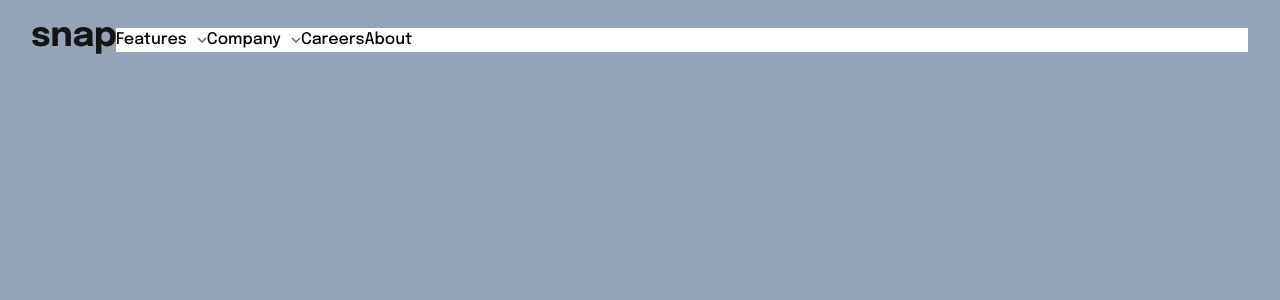
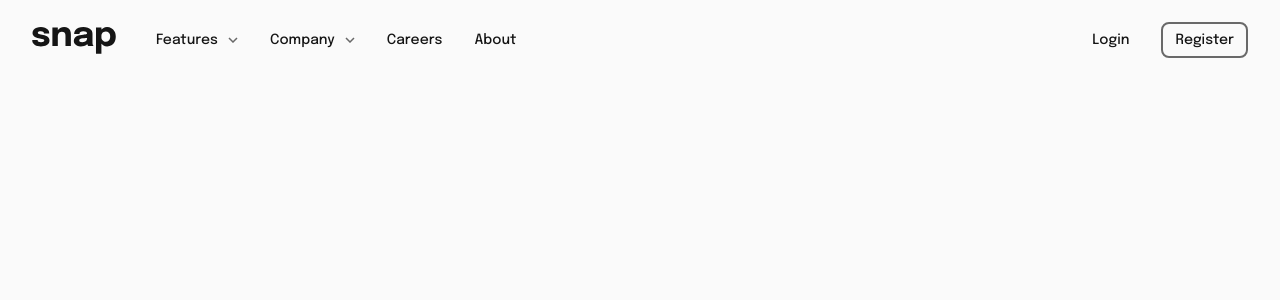
Before and after one commit to soewaiyanag/intro-section-with-dropdown-navigation, a React app: page / in a window 1280 px wide. Shown: the top 300 px of the page. Built offline with nearby package versions, Linux system fonts and the light colour scheme.

Commit message:
finished nav

```diff
--- a/src/App.js
+++ b/src/App.js
@@ -3,7 +3,7 @@ import Nav from "@components/Nav";
 
 export default function App() {
   return (
-    <div className="min-h-screen bg-slate-400">
+    <div className="min-h-screen bg-almost-white">
       <Nav />
     </div>
   );
--- a/src/components/Nav/DropdownLists.js
+++ b/src/components/Nav/DropdownLists.js
@@ -21,7 +21,7 @@ const DropdownLists = ({ Lists, showDropdown, setShowDropdown }) => {
     <motion.div
       ref={ref}
       animate={animate}
-      className="overflow-hidden md:absolute md:top-10 md:rounded"
+      className="overflow-hidden md:shadow-md md:absolute md:top-10 md:rounded"
     >
       <div className="pl-6 mt-4 md:bg-white md:p-4 md:mt-0">{Lists}</div>
     </motion.div>
--- /dev/null
+++ b/src/components/Nav/LoginRegister.js
@@ -0,0 +1,17 @@
+import React from "react";
+
+const LoginRegister = () => {
+  return (
+    <div className="hidden md:flex md:items-center md:gap-8 md:ml-auto">
+      <a href="#">Login</a>
+      <a
+        href="#"
+        className="border-2 border-medium-grey hover:border-almost-black transition-colors rounded-lg py-1.5 px-3"
+      >
+        Register
+      </a>
+    </div>
+  );
+};
+
+export default LoginRegister;
--- a/src/components/Nav/NavLists.js
+++ b/src/components/Nav/NavLists.js
@@ -3,6 +3,7 @@ import CompanyLists from "./CompanyLists";
 import Dropdown from "./Dropdown";
 import FeaturesLists from "./FeaturesLists";
 import clsx from "clsx";
+import LoginRegister from "./LoginRegister";
 
 const NavLists = ({ showNavLists }) => {
   const show = "translate-x-0";
@@ -13,8 +14,8 @@ const NavLists = ({ showNavLists }) => {
       className={clsx(
         "select-none fixed inset-0 left-auto -right-10",
         "bg-white w-64 pl-4 pt-20 space-y-4 transition-transform",
-        "md:static md:p-0 md:space-y-0 md:w-full md:transition-none",
-        "md:flex md:items-center md:translate-x-0",
+        "md:bg-transparent md:static md:p-0 md:space-y-0 md:w-full md:transition-none",
+        "md:flex md:gap-8 md:items-center md:translate-x-0",
         showNavLists ? show : hide
       )}
     >
@@ -31,6 +32,7 @@ const NavLists = ({ showNavLists }) => {
           About
         </a>
       </li>
+      <LoginRegister />
     </ul>
   );
 };
--- a/src/components/Nav/index.js
+++ b/src/components/Nav/index.js
@@ -1,20 +1,25 @@
 import React, { useState } from "react";
 import logoIcon from "@images/logo.svg";
 import menuIcon from "@images/icon-menu.svg";
+import closeMenuIcon from "@images/icon-close-menu.svg";
 import NavLists from "./NavLists";
 
 const Nav = () => {
   const [showNavLists, setShowNavLists] = useState(false);
 
   return (
-    <nav className="container flex items-center justify-between h-20">
+    <nav
+      className="container flex items-center justify-between h-20
+                  text-medium-grey hover:text-almost-black transition-colors
+                  md:gap-10 md:text-sm"
+    >
       <img className="text-center" src={logoIcon} alt="Logo Icon" />
       <img
         onClick={() => {
           setShowNavLists(!showNavLists);
         }}
         className="cursor-pointer relative z-10 md:hidden"
-        src={menuIcon}
+        src={showNavLists ? closeMenuIcon : menuIcon}
         alt="Menu Icon"
       />
       <NavLists showNavLists={showNavLists} />
--- a/tailwind.config.js
+++ b/tailwind.config.js
@@ -5,7 +5,13 @@ module.exports = {
       center: true,
       padding: "2rem",
     },
-    extend: {},
+    extend: {
+      colors: {
+        "almost-white": "hsl(0, 0%, 98%)",
+        "medium-grey": "hsl(0, 0%, 41%)",
+        "almost-black": "hsl(0, 0%, 8%)",
+      },
+    },
   },
   plugins: [],
 };
```
